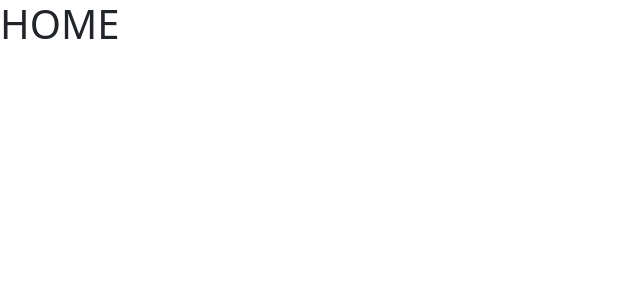
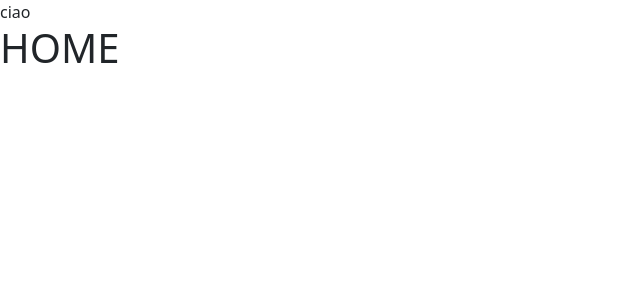
Before and after one commit to JordanRomagnoli/proj-html-vuejs, a Vue app: page / in a window 1280 px wide. Shown: the top 300 px of the page, without its empty margins (0-640 px from the left). Built offline with nearby package versions, Linux system fonts and the light colour scheme.

Commit message:
Prova push

```diff
--- a/src/components/AppHeader.vue
+++ b/src/components/AppHeader.vue
@@ -9,7 +9,7 @@
     </script>
 
 <template>
-
+    ciao
 </template>
 
 <style lang="scss" scoped>
```
